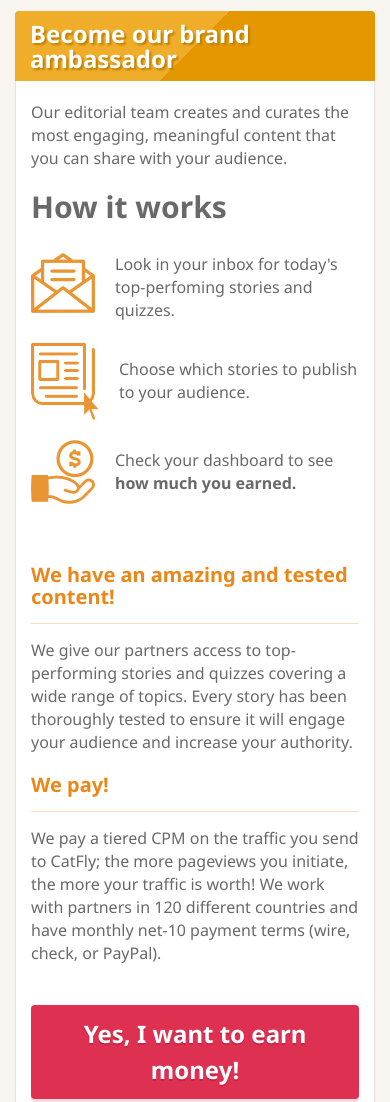
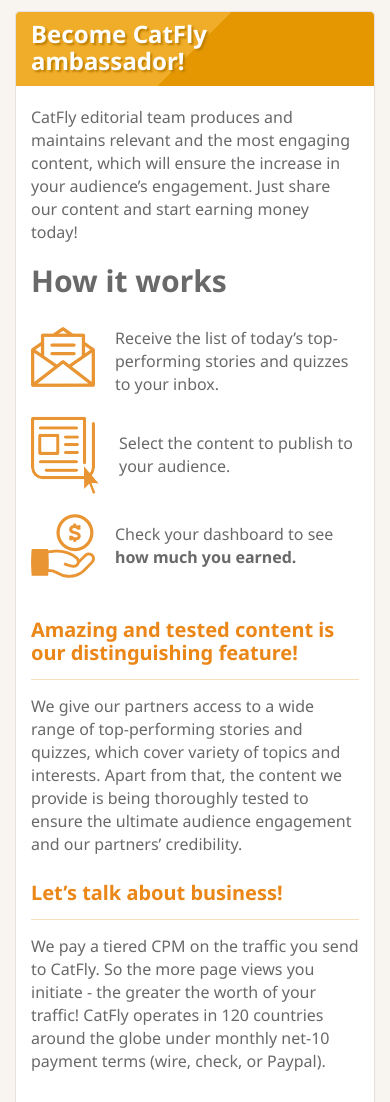
Before and after one commit to Vladelis/CatflyAmbassador, a plain HTML site: page index.html in a window 390 px wide. Shown: the top 1102 px of the page. Drawn offline with nearby package versions, Linux system fonts and the light colour scheme.

Commit message:
new text

```diff
--- a/css/style.css
+++ b/css/style.css
@@ -99,7 +99,12 @@ body {
   background-image: linear-gradient(135deg, #efad29 0%, #efad29 48%, #efad29 50%, transparent 50%, transparent 100%);
   border-radius: 4px 4px 0px 0px;
   margin: -1px -1px 0;
-  position: relative; }
+  position: relative;
+  padding: 37px 48px 30px;
+  margin: 0;
+  color: white;
+  position: relative;
+  text-shadow: 2px 2px 2px #bf7f01;}
   .title:before {
     position: absolute;
     top: 0;
@@ -109,29 +114,27 @@ body {
     content: "";
     background: url(../images/logo.png) no-repeat 91% 50%;
 	background-size: 20% auto}
-  .title h1 {
-    padding: 37px 48px 44px;
-    margin: 0;
-    color: white;
-    font-size: 42px;
-    font-weight: 600;
-    position: relative;
-    line-height: 25px;
-	text-shadow: 2px 2px 2px #bf7f01; }
+  .title .main-title {
+		font-size: 42px;
+		font-weight: 600;}
   .title .secondary-title {
-	   font-size: 20px;
+	   font-size: 17px;
 	   font-weight:100;
-	   text-shadow:none;
-	   line-height: 20px; }
+	   text-shadow:none;}
+  @media screen and (max-width: 1200px) {
+	 .title:before {
+		background: url(../images/logo.png) no-repeat 91% 30%;
+		background-size: 20% auto} }
   @media screen and (max-width: 1023px) {
-    .title h1 {
-      padding: 40px 20px; }
+    .title {
+      padding: 40px 20px 30px; }
 	.title:before {
       display: none; } }
   @media screen and (max-width: 767px) {
-    .title h1 {
-      padding: 10px 15px;
-      font-size: 24px; }
+    .title {
+      padding: 10px 15px;}
+	.title .main-title {
+	  font-size: 24px; }
 	.title .secondary-title {
       display:none; }}
 
@@ -248,15 +251,30 @@ p {
 		vertical-align:middle; } }
 
 .detailed-information {
+	position:relative;
 	margin-bottom:30px; }
 
-.detailed-information h2 {
+.detailed-information p {
+	margin:15px 0 25px;}
+
+.detailed-information .detailed-information-container {
+	display:table;
+	width:100%;}
+
+.detailed-information .detailed-information-header {
 	color:#eb8718;
 	font-weight:700;
 	border-bottom:1px solid #f8debb;
 	font-size:20px;
 	padding-bottom:15px;
-	margin-bottom:15px; }
+	display:table-cell;
+	height:62px;
+	vertical-align:middle;
+	width:100%;}
+
+@media screen and (max-width: 992px) {
+    .detailed-information .detailed-information-header {
+		height:auto; } }
 
 .how-it-works {
 	font-weight:700;
--- a/index.html
+++ b/index.html
@@ -9,6 +9,7 @@
 	<title>CatFly</title>
 	<link rel="stylesheet" href="https://maxcdn.bootstrapcdn.com/bootstrap/3.3.7/css/bootstrap.min.css" integrity="sha384-BVYiiSIFeK1dGmJRAkycuHAHRg32OmUcww7on3RYdg4Va+PmSTsz/K68vbdEjh4u" crossorigin="anonymous">
 	<link rel="stylesheet" media="all" href="css/style.css">
+	<link rel="stylesheet" media="all" href="css/font-awesome-4.7.0/css/font-awesome.min.css">
 	<link href="https://fonts.googleapis.com/css?family=Noto+Sans:400,700" rel="stylesheet">
 </head>
 <body>
@@ -16,12 +17,12 @@
 		<div class="container">
 			<div class="text-box">
 				<div class="title">
-					<h1>Become our brand ambassador <br/>
-					<span class='secondary-title'>We are connecting to your audience to high-quality, engaging content.</span></h1>
+					<span class='main-title'>Become CatFly ambassador!</span><br/>
+					<span class='secondary-title'>Share our high-quality content <i class="fa fa-long-arrow-right" aria-hidden="true"></i> Boost your audience’s engagement <i class="fa fa-long-arrow-right" aria-hidden="true"></i> Start earning money!</span>
 				</div>
 				<div class="entry">
 					<p>
-						Our editorial team creates and curates the most engaging, meaningful content that you can share with your audience.
+						CatFly editorial team produces and maintains relevant and the most engaging content, which will ensure the increase in your audience’s engagement. Just share our content and start earning money today!
 					</p>
 					<h2 class="how-it-works">
 						How it works
@@ -29,12 +30,12 @@
 					<div class="row main-points">
 						<div class="col-md-4">
 							<img src="./images/1.jpg" alt="earn money">
-							<p>Look in your inbox for today's top-perfoming stories and quizzes.</p>
+							<p>Receive the list of today’s top-performing stories and quizzes to your inbox.</p>
 							<div class="clearfix"></div>
 						</div>
 						<div class="col-md-4">
 							<img src="./images/2.jpg" alt="earn money">
-							<p>Choose which stories to publish to your audience.</p>
+							<p>Select the content to publish to your audience.</p>
 							<div class="clearfix"></div>
 						</div>
 						<div class="col-md-4">
@@ -45,19 +46,23 @@
 					</div>
 					<div class="row detailed-information">
 						<div class="col-md-6">
-							<h2>We have an amazing and tested content!</h2>
+							<span class='detailed-information-container'>
+								<span class='detailed-information-header'>Amazing and tested content is our distinguishing feature!</span>
+							</span>
 							<p>
-								We give our partners access to top-performing stories and quizzes covering a wide range of topics. Every story has been thoroughly tested to ensure it will engage your audience and increase your authority.
+								We give our partners access to a wide range of top-performing stories and quizzes, which cover variety of topics and interests. Apart from that, the content we provide is being thoroughly tested to ensure the ultimate audience engagement and our partners’ credibility.
 							</p>
 						</div>
 						<div class="col-md-6">
-							<h2>We pay!</h2>
+							<span class='detailed-information-container'>
+								<span class='detailed-information-header'>Let’s talk about business!</span>
+							</span>
 							<p>
-								We pay a tiered CPM on the traffic you send to CatFly; the more pageviews you initiate, the more your traffic is worth! We work with partners in 120 different countries and have monthly net-10 payment terms (wire, check, or PayPal).
+								We pay a tiered CPM on the traffic you send to CatFly. So the more page views you initiate - the greater the worth of your traffic! CatFly operates in 120 countries around the globe under monthly net-10 payment terms (wire, check, or Paypal).
 							</p>
 						</div>
 					</div>
-					<a class="site-button" href="#">Yes, I want to earn money!</a>
+					<a class="site-button" href="#">Yes, I’d love to earn money!</a>
 				</div>
 			</div>
 		</div>
```
